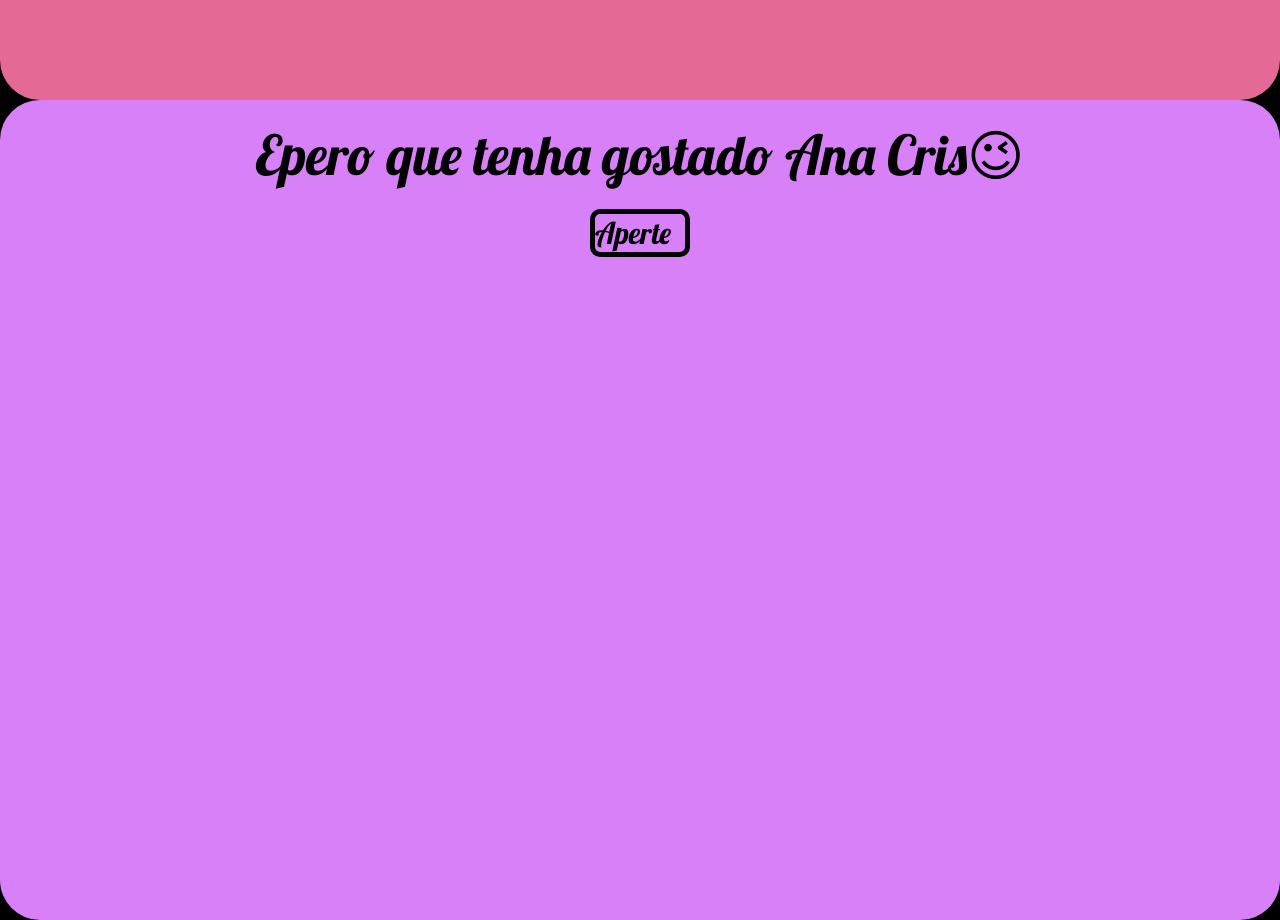
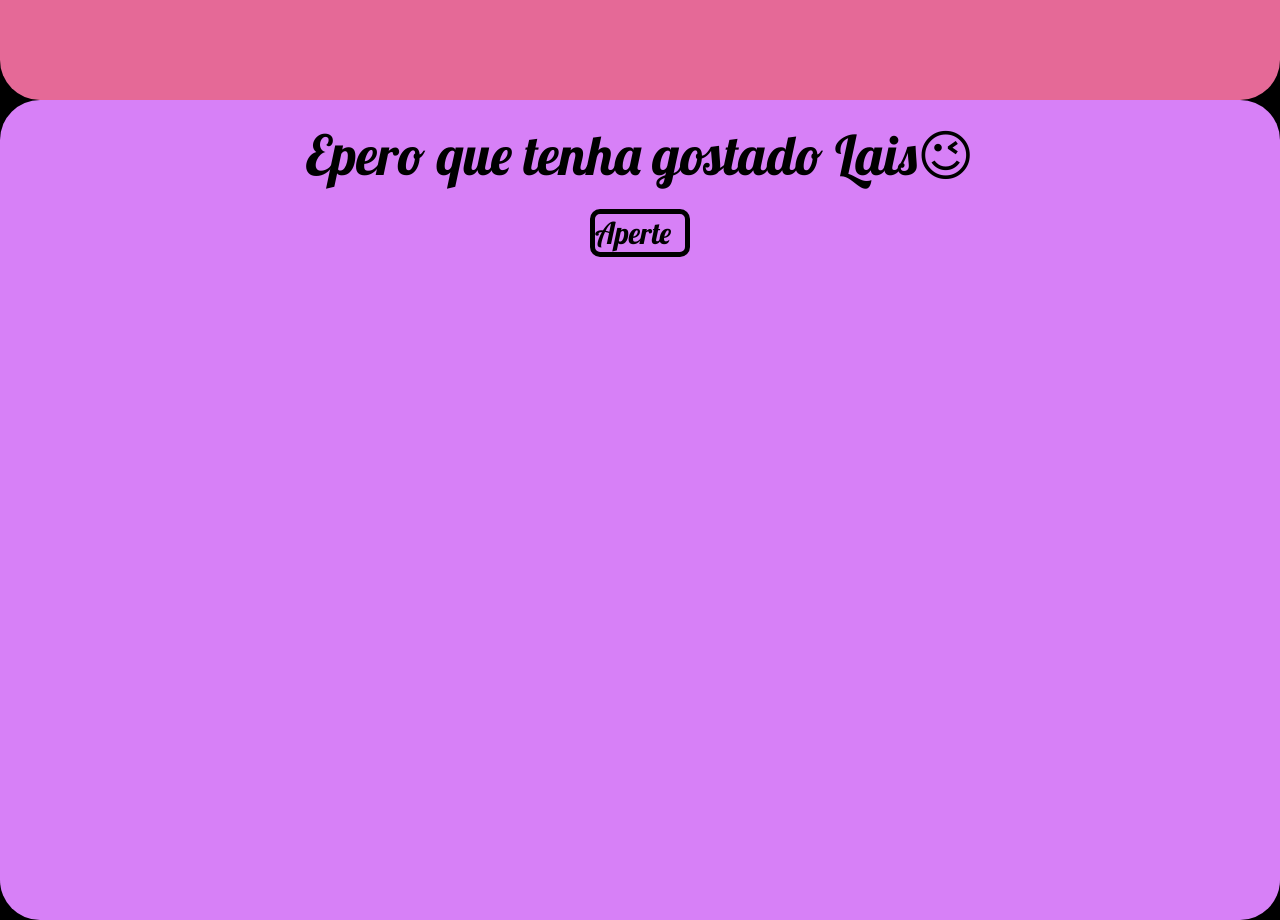
Before and after one commit to johnstonpc/Ana, a plain HTML site: page index.html in a window 1280 px wide. Shown: the part 3180-4100 px from the top of the page. Drawn offline with Linux system fonts and the light colour scheme.

Commit message:
Update index.html

```diff
--- a/index.html
+++ b/index.html
@@ -24,7 +24,7 @@
     </p>
     <div id="botao"><a href="#contudo5">Aperte</a></div>
 </div>
-    <div id="contudo5"> <p> Epero que tenha gostado Ana Cris😉 </p>
+    <div id="contudo5"> <p> Epero que tenha gostado Lais😉 </p>
         <div id="botao"><a href="#contudo1">Aperte</a></div>
     </div>
 </body>
```
